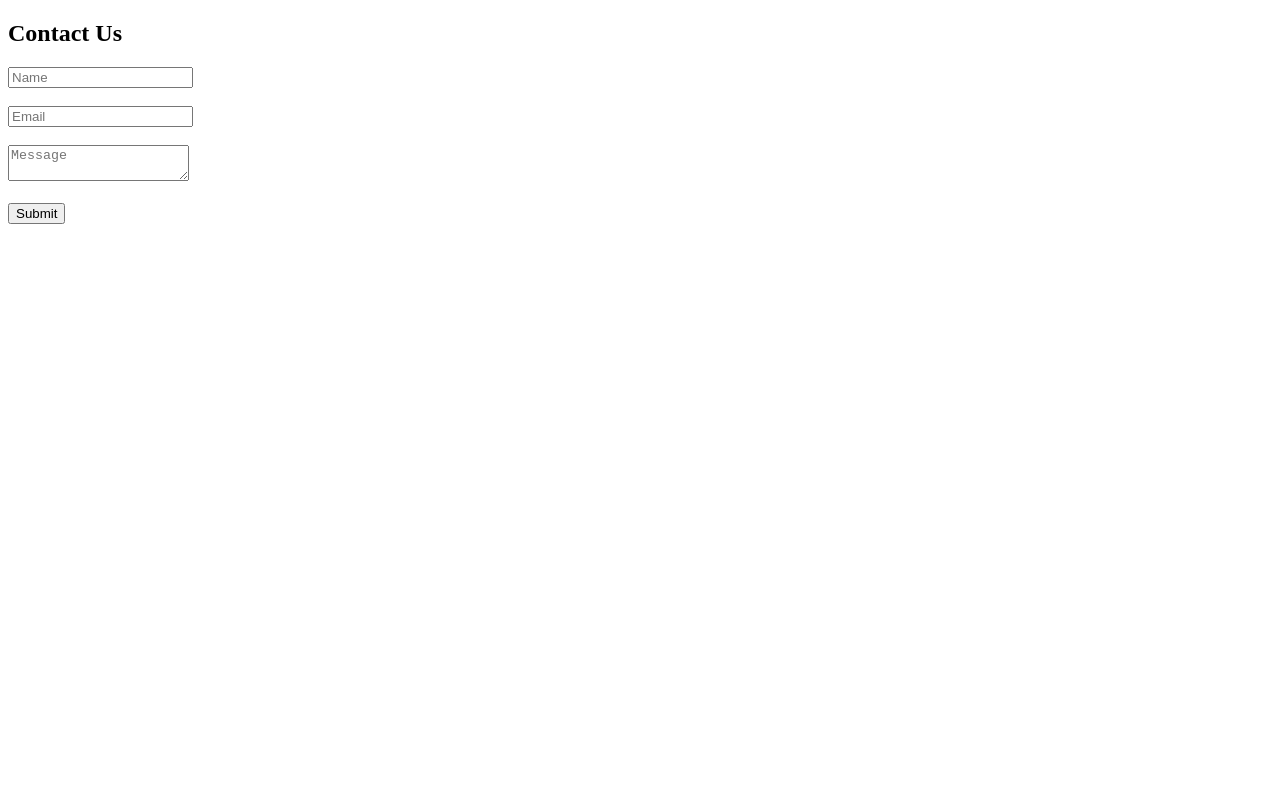
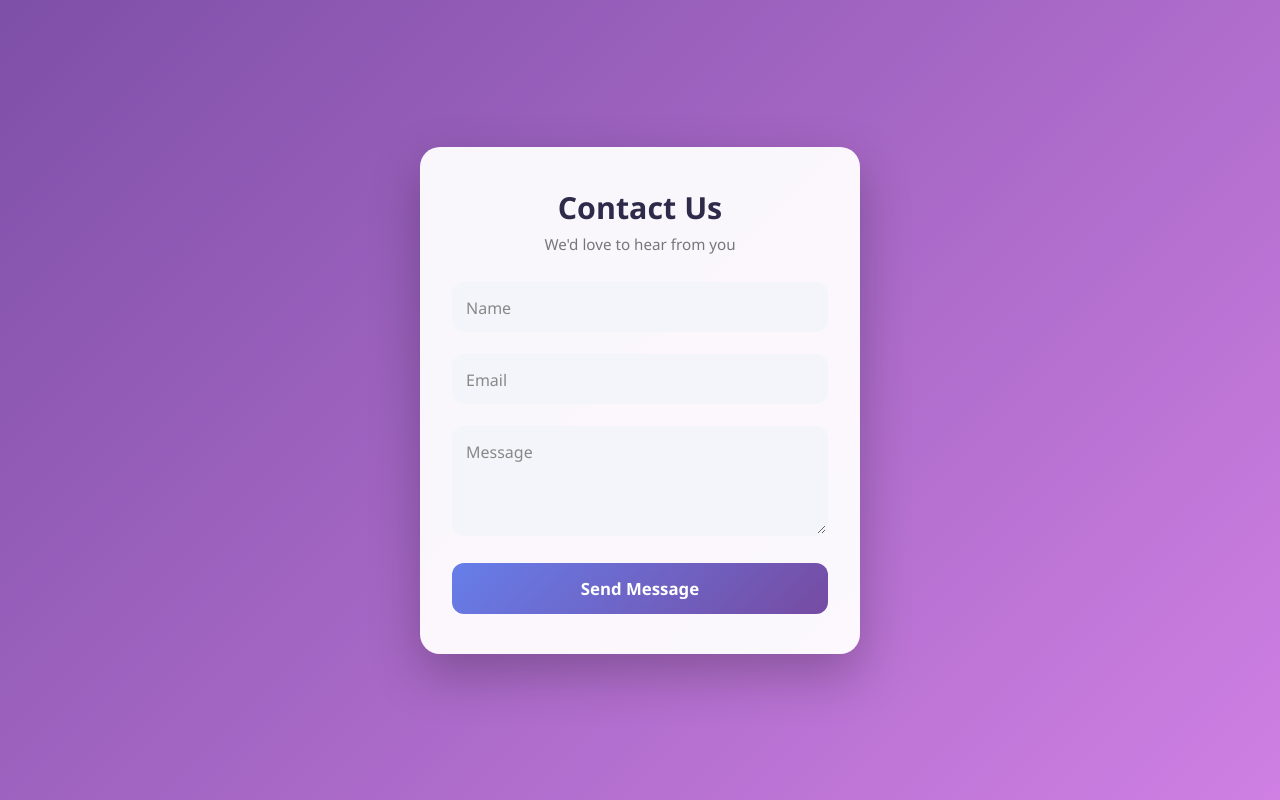
Before and after one commit to indrojitchatterjee/contact-form-frontend, a plain HTML site: page index.html in a window 1280 px wide. Drawn offline with Linux system fonts and the light colour scheme.

Commit message:
Add CSS styling and update form

```diff
--- a/index.html
+++ b/index.html
@@ -1,15 +1,34 @@
 <!DOCTYPE html>
-<html>
+<html lang="en">
 <head>
+  <meta charset="UTF-8">
+  <meta name="viewport" content="width=device-width, initial-scale=1.0">
   <title>Contact Form</title>
+  <link rel="stylesheet" href="style.css">
 </head>
 <body>
-  <h2>Contact Us</h2>
-  <form action="https://endocrine-graceless-implicate.ngrok-free.dev/submit.php" method="POST">
-    <input type="text" name="name" placeholder="Name" required><br><br>
-    <input type="email" name="email" placeholder="Email" required><br><br>
-    <textarea name="message" placeholder="Message"></textarea><br><br>
-    <button type="submit">Submit</button>
-  </form>
+  <div class="card">
+    <h2>Contact Us</h2>
+    <p class="subtitle">We'd love to hear from you</p>
+
+    <form action="https://endocrine-graceless-implicate.ngrok-free.dev/submit.php" method="POST">
+      <div class="field">
+        <input type="text" id="name" name="name" placeholder=" " required>
+        <label for="name">Name</label>
+      </div>
+
+      <div class="field">
+        <input type="email" id="email" name="email" placeholder=" " required>
+        <label for="email">Email</label>
+      </div>
+
+      <div class="field">
+        <textarea id="message" name="message" placeholder=" "></textarea>
+        <label for="message">Message</label>
+      </div>
+
+      <button type="submit">Send Message</button>
+    </form>
+  </div>
 </body>
 </html>
--- /dev/null
+++ b/style.css
@@ -0,0 +1,158 @@
+* {
+  box-sizing: border-box;
+  margin: 0;
+  padding: 0;
+}
+
+body {
+  font-family: "Segoe UI", system-ui, -apple-system, sans-serif;
+  min-height: 100vh;
+  display: flex;
+  align-items: center;
+  justify-content: center;
+  padding: 20px;
+  background: linear-gradient(135deg, #667eea, #764ba2, #f093fb);
+  background-size: 300% 300%;
+  animation: gradientMove 12s ease infinite;
+}
+
+@keyframes gradientMove {
+  0%   { background-position: 0% 50%; }
+  50%  { background-position: 100% 50%; }
+  100% { background-position: 0% 50%; }
+}
+
+.card {
+  width: 100%;
+  max-width: 440px;
+  background: rgba(255, 255, 255, 0.95);
+  border-radius: 20px;
+  padding: 40px 32px;
+  box-shadow: 0 20px 50px rgba(0, 0, 0, 0.25);
+  animation: fadeUp 0.7s ease both;
+  transition: transform 0.3s ease, box-shadow 0.3s ease;
+}
+
+.card:hover {
+  transform: translateY(-4px);
+  box-shadow: 0 28px 60px rgba(0, 0, 0, 0.3);
+}
+
+@keyframes fadeUp {
+  from { opacity: 0; transform: translateY(30px); }
+  to   { opacity: 1; transform: translateY(0); }
+}
+
+h2 {
+  text-align: center;
+  color: #2d2a4a;
+  font-size: 1.9rem;
+  margin-bottom: 6px;
+}
+
+.subtitle {
+  text-align: center;
+  color: #777;
+  font-size: 0.95rem;
+  margin-bottom: 28px;
+}
+
+.field {
+  position: relative;
+  margin-bottom: 22px;
+}
+
+.field input,
+.field textarea {
+  width: 100%;
+  padding: 16px 14px 8px;
+  font-size: 1rem;
+  font-family: inherit;
+  color: #2d2a4a;
+  background: #f4f5fb;
+  border: 2px solid transparent;
+  border-radius: 12px;
+  outline: none;
+  transition: border-color 0.25s, box-shadow 0.25s, background 0.25s;
+}
+
+.field textarea {
+  resize: vertical;
+  min-height: 110px;
+}
+
+.field label {
+  position: absolute;
+  left: 14px;
+  top: 15px;
+  color: #888;
+  font-size: 1rem;
+  pointer-events: none;
+  transition: all 0.2s ease;
+}
+
+/* floating label effect */
+.field input:focus + label,
+.field input:not(:placeholder-shown) + label,
+.field textarea:focus + label,
+.field textarea:not(:placeholder-shown) + label {
+  top: 4px;
+  font-size: 0.72rem;
+  color: #667eea;
+  font-weight: 600;
+}
+
+.field input:focus,
+.field textarea:focus {
+  background: #fff;
+  border-color: #667eea;
+  box-shadow: 0 0 0 4px rgba(102, 126, 234, 0.2);
+}
+
+/* validation hints after the user types */
+.field input:not(:placeholder-shown):valid {
+  border-color: #4caf50;
+}
+
+.field input:not(:placeholder-shown):invalid {
+  border-color: #e57373;
+}
+
+button {
+  width: 100%;
+  padding: 14px;
+  font-size: 1.05rem;
+  font-weight: 600;
+  font-family: inherit;
+  color: #fff;
+  background: linear-gradient(135deg, #667eea, #764ba2);
+  border: none;
+  border-radius: 12px;
+  cursor: pointer;
+  transition: transform 0.2s ease, box-shadow 0.2s ease, filter 0.2s ease;
+}
+
+button:hover {
+  transform: translateY(-2px);
+  box-shadow: 0 10px 22px rgba(118, 75, 162, 0.45);
+  filter: brightness(1.08);
+}
+
+button:active {
+  transform: translateY(0) scale(0.98);
+  box-shadow: none;
+}
+
+button:focus-visible {
+  outline: 3px solid #f093fb;
+  outline-offset: 3px;
+}
+
+@media (max-width: 480px) {
+  .card {
+    padding: 30px 20px;
+  }
+  h2 {
+    font-size: 1.6rem;
+  }
+}
```
